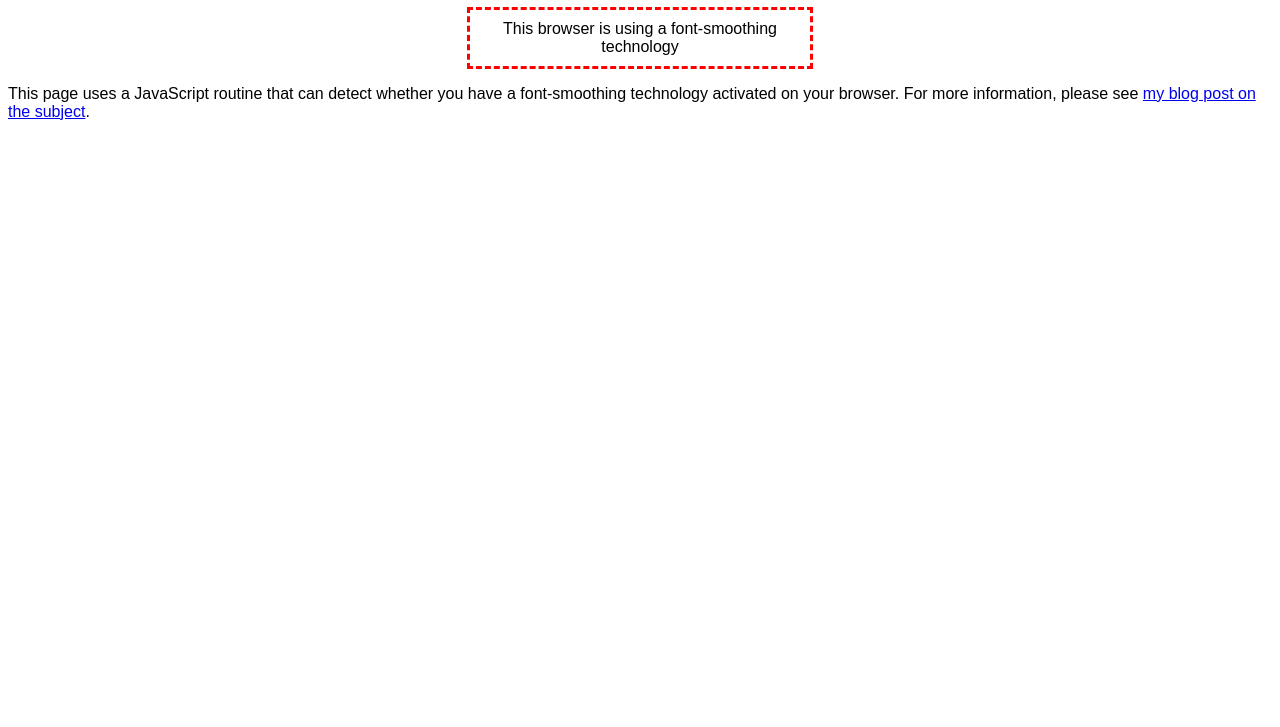
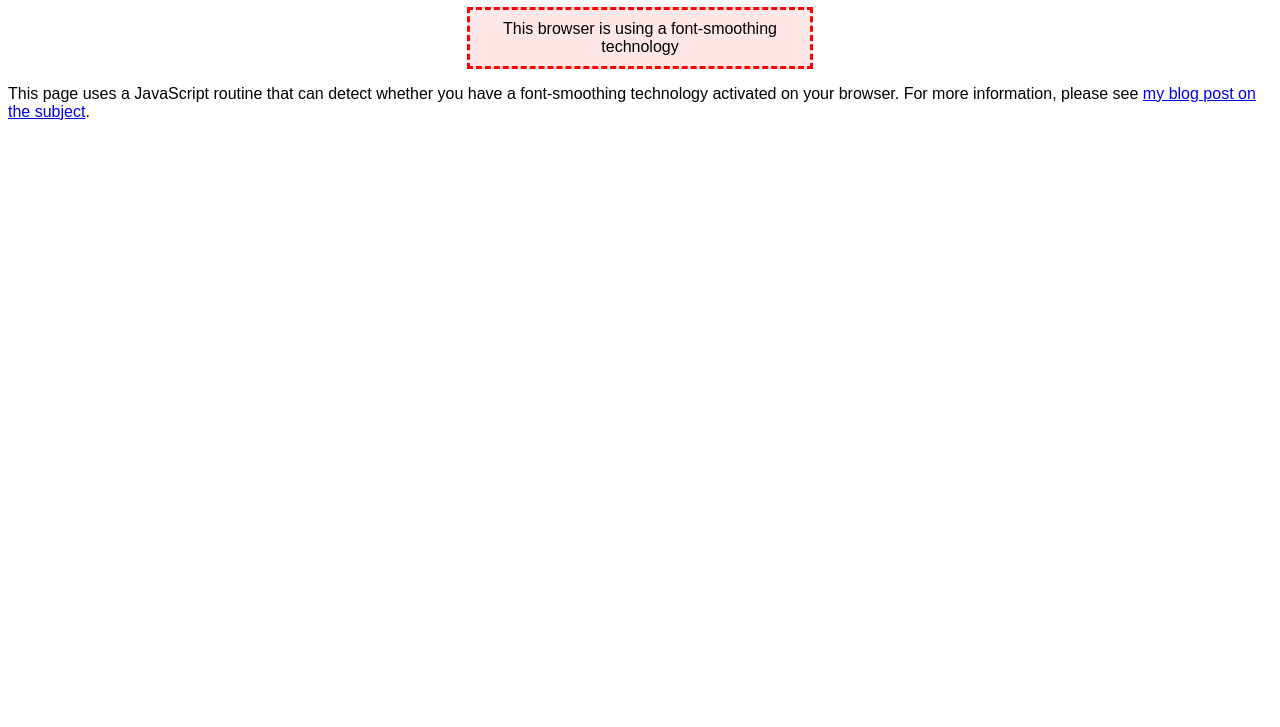
Before and after one commit to moisseev/TypeHelpers, a plain HTML site: page index.html in a window 1280 px wide. Shown: the part 73-800 px from the top of the page. Drawn offline with Linux system fonts and the light colour scheme.

Commit message:
Colorize test results

```diff
--- a/index.html
+++ b/index.html
@@ -36,14 +36,18 @@
     // This script uses hasFontSmoothing() and displays its information in a user-friendly way
     "use strict";
     (function () {
-        var message = "We could not detect if font-smoothing is being used.";
+        var message = "We could not detect if font-smoothing is being used";
+        var color = "#e7e7ff";
         var isFontSmoothingOn = TypeHelpers.hasSmoothing();
         if (isFontSmoothingOn === true) {
             message = "This browser is using a font-smoothing technology";
+            color = "#ffe7e7";
         } else if (isFontSmoothingOn === false) {
             message = "This browser isn't using a font-smoothing technology";
+            color = "#e7ffe7";
         }
         document.getElementById("detectInfo").innerHTML = message;
+        document.getElementById("detectInfo").style.backgroundColor = color;
     })();
 </script>
 
```
